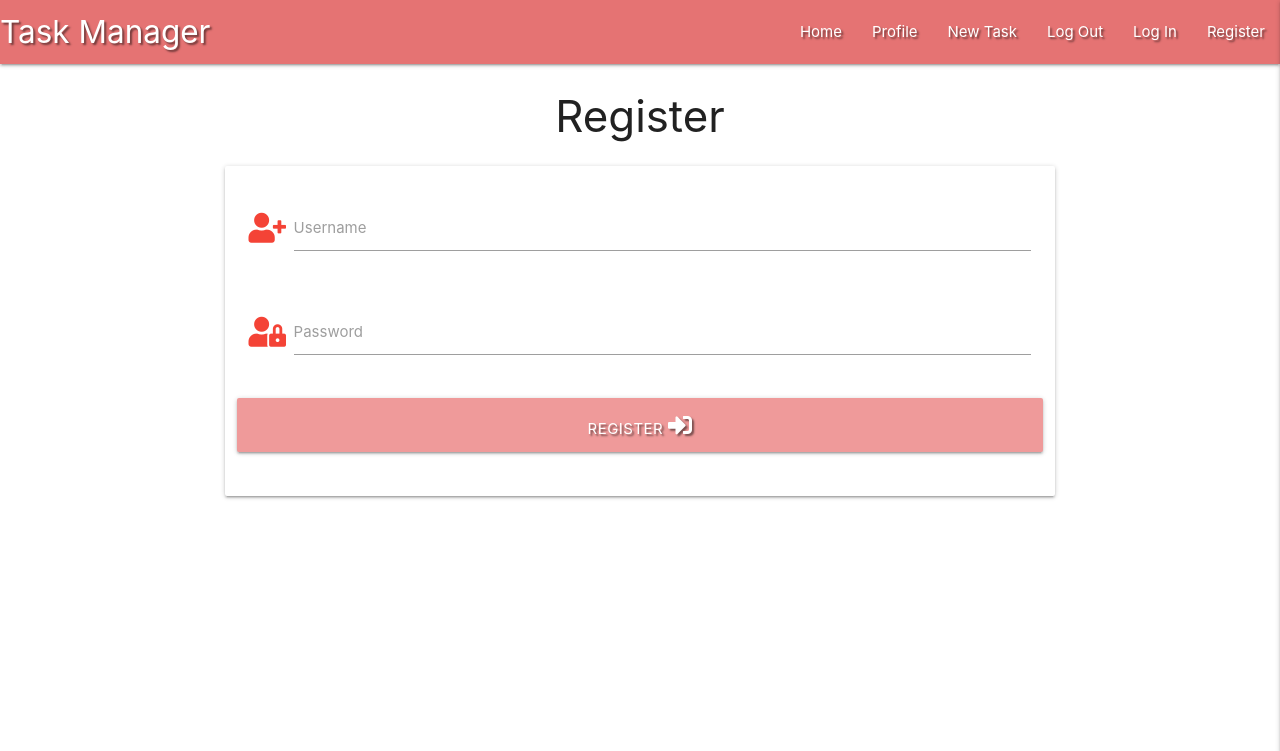
After one commit to kristinabog/task-manager-app, a Flask app: page /register in a window 1280 px wide. The commit adds this page. Shown: the top 751 px of the page. Run offline with Flask 2, Linux system fonts and the light colour scheme; some libraries are stand-ins or nearby versions.

Commit message:
Add register template

```diff
--- a/app.py
+++ b/app.py
@@ -4,6 +4,7 @@ from flask import (
     redirect, request, session, url_for)
 from flask_pymongo import PyMongo
 from bson.objectid import ObjectId
+from werkzeug.security import generate_password_hash, check_password_hash
 if os.path.exists("env.py"):
     import env
 
@@ -23,6 +24,10 @@ def get_tasks():
     tasks = mongo.db.tasks.find()
     return render_template("tasks.html", tasks=tasks)
 
+@app.route("/register", methods=["GET", "POST"])
+def register():
+    return render_template("register.html")
+
 
 if __name__ == "__main__":
     app.run(host=os.environ.get("IP"),
--- a/templates/base.html
+++ b/templates/base.html
@@ -24,7 +24,7 @@
                     <li><a href="#">New Task</a></li>
                     <li><a href="#">Log Out</a></li>
                     <li><a href="#">Log In</a></li>
-                    <li><a href="#">Register</a></li>
+                    <li><a href="{{ url_for('register') }}">Register</a></li>
                 </ul>
             </div>
         </nav>
@@ -37,7 +37,7 @@
             <li><a href="#">New Task</a></li>
             <li><a href="#">Log Out</a></li>
             <li><a href="#">Log In</a></li>
-            <li><a href="#">Register</a></li>
+            <li><a href="{{ url_for('register') }}">Register</a></li>
         </ul>
     </header>
 
--- /dev/null
+++ b/templates/register.html
@@ -0,0 +1,35 @@
+{% extends "base.html" %}
+{% block content %}
+
+    <h3 class="center-align">Register</h3>
+
+    <div class="row">
+        <form class="col s12 m8 offset-m2" method="POST" action="{{ url_for('register') }}">
+            <div class="card-panel">
+                <!-- username -->
+                <div class="row">
+					<div class="input-field col s12">
+						<i class="fas fa-user-plus prefix red-text lighten-3"></i>
+						<input id="username" name="username" type="text" class="validate">
+						<label for="username">Username</label>
+					</div>
+                </div>
+                <!-- passowrd -->
+                <div class="row">
+                    <div class="input-field col s12">
+						<i class="fas fa-user-lock prefix red-text lighten-3"></i>
+                        <input id="password" name="password" type="password" class="validate">
+                        <label for="password">Password</label>
+                    </div>
+                </div>
+                <!-- register -->
+                <div class="row">
+                    <button type="submit" class="col s12 btn-large red lighten-3 text-shadow">
+                        Register <i class="fas fa-sign-in-alt"></i>
+                    </button>
+                </div>
+            </div>
+        </form>
+    </div>
+
+{% endblock %}
```
